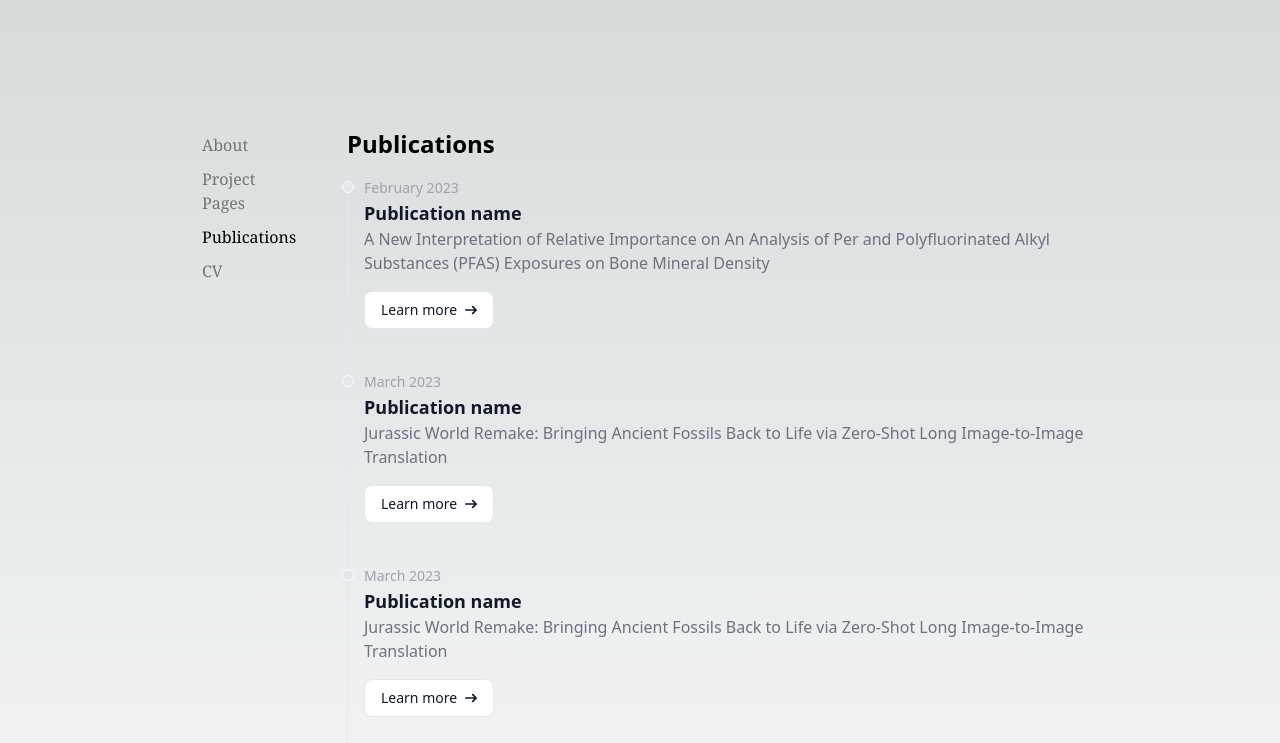
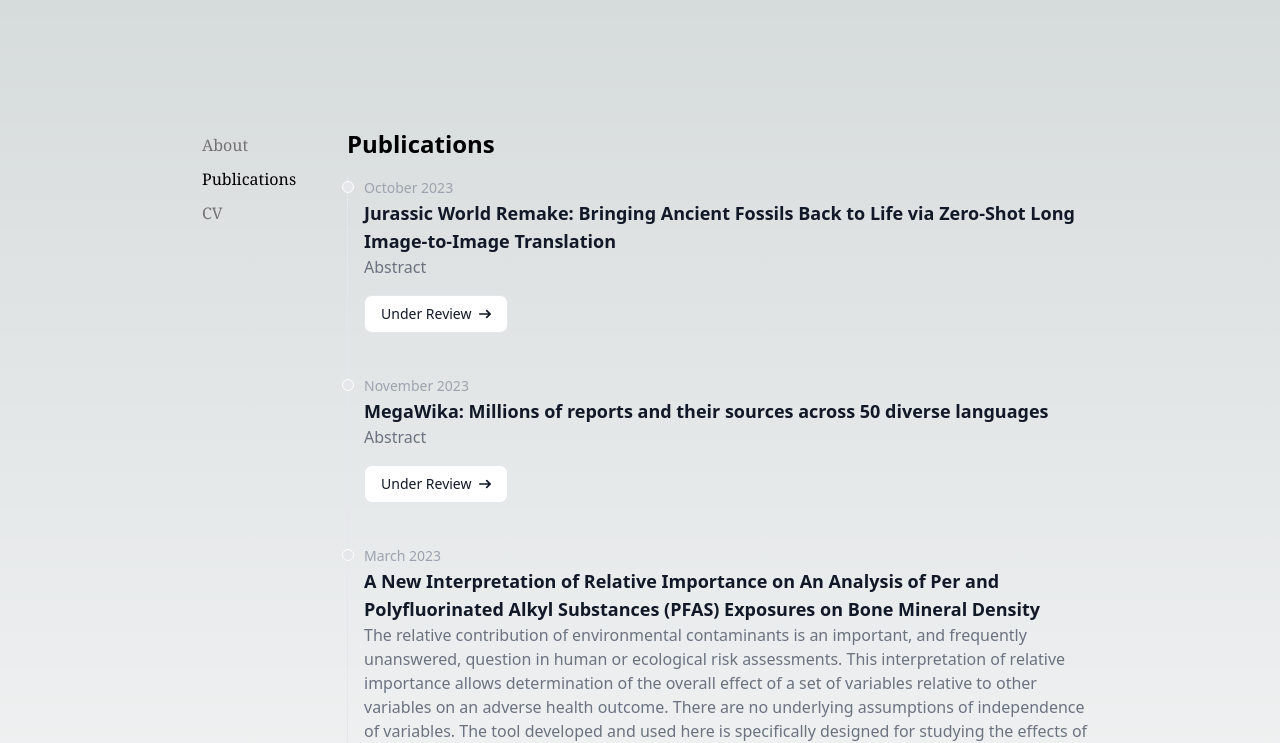
Before and after one commit to alexmartin1722/alexmartin1722.github.io, a Next.js app: page /publications in a window 1280 px wide. Shown: the top 743 px of the page. Built offline with nearby package versions, Linux system fonts and the light colour scheme.

Commit message:
fixed publications, removed projects

```diff
--- a/src/app/publications/page.tsx
+++ b/src/app/publications/page.tsx
@@ -3,25 +3,56 @@ export default function Publications() {
     <main className="flex-auto min-w-0 mt-6 md:mt-0 flex flex-col px-2 md:px-0">
       <h1 className="text-2xl mb-[15px] font-semibold"> Publications </h1>
       <ol className="relative border-l border-gray-200 dark:border-gray-700">
-        <li className="mb-10 ml-4">
+      <li className="mb-10 ml-4">
           <div className="absolute w-3 h-3 bg-gray-200 rounded-full mt-1.5 -left-1.5 border border-white dark:border-gray-900 dark:bg-gray-700"></div>
           <time className="mb-1 text-sm font-normal leading-none text-gray-400 dark:text-gray-500">
-            February 2023
+            October 2023
           </time>
           <h3 className="text-lg font-semibold text-gray-900 dark:text-white">
-            Publication name
+            Jurassic World Remake: Bringing Ancient Fossils Back to Life via
+            Zero-Shot Long Image-to-Image Translation
           </h3>
           <p className="mb-4 text-base font-normal text-gray-500 dark:text-gray-400">
-            A New Interpretation of Relative Importance on An Analysis of Per
-            and Polyfluorinated Alkyl Substances (PFAS) Exposures on Bone
-            Mineral Density
+            Abstract
           </p>
           <a
-            href="https://doi.org/10.3390/ijerph20054539"
-            target="_blank"
+            href="#"
             className="inline-flex items-center px-4 py-2 text-sm font-medium text-gray-900 bg-white border border-gray-200 rounded-lg hover:bg-gray-100 hover:text-blue-700 focus:z-10 focus:ring-4 focus:outline-none focus:ring-gray-200 focus:text-blue-700 dark:bg-gray-800 dark:text-gray-400 dark:border-gray-600 dark:hover:text-white dark:hover:bg-gray-700 dark:focus:ring-gray-700"
           >
-            Learn more
+            Under Review
+            <svg
+              className="w-3 h-3 ml-2"
+              aria-hidden="true"
+              xmlns="http://www.w3.org/2000/svg"
+              fill="none"
+              viewBox="0 0 14 10"
+            >
+              <path
+                stroke="currentColor"
+                stroke-linecap="round"
+                stroke-linejoin="round"
+                stroke-width="2"
+                d="M1 5h12m0 0L9 1m4 4L9 9"
+              />
+            </svg>
+          </a>
+        </li>
+      <li className="mb-10 ml-4">
+          <div className="absolute w-3 h-3 bg-gray-200 rounded-full mt-1.5 -left-1.5 border border-white dark:border-gray-900 dark:bg-gray-700"></div>
+          <time className="mb-1 text-sm font-normal leading-none text-gray-400 dark:text-gray-500">
+            November 2023
+          </time>
+          <h3 className="text-lg font-semibold text-gray-900 dark:text-white">
+            MegaWika: Millions of reports and their sources across 50 diverse languages
+          </h3>
+          <p className="mb-4 text-base font-normal text-gray-500 dark:text-gray-400">
+            Abstract
+          </p>
+          <a
+            href="#"
+            className="inline-flex items-center px-4 py-2 text-sm font-medium text-gray-900 bg-white border border-gray-200 rounded-lg hover:bg-gray-100 hover:text-blue-700 focus:z-10 focus:ring-4 focus:outline-none focus:ring-gray-200 focus:text-blue-700 dark:bg-gray-800 dark:text-gray-400 dark:border-gray-600 dark:hover:text-white dark:hover:bg-gray-700 dark:focus:ring-gray-700"
+          >
+            Under Review
             <svg
               className="w-3 h-3 ml-2"
               aria-hidden="true"
@@ -45,85 +76,26 @@ export default function Publications() {
             March 2023
           </time>
           <h3 className="text-lg font-semibold text-gray-900 dark:text-white">
-            Publication name
+            A New Interpretation of Relative Importance on An Analysis of Per
+            and Polyfluorinated Alkyl Substances (PFAS) Exposures on Bone
+            Mineral Density
           </h3>
           <p className="mb-4 text-base font-normal text-gray-500 dark:text-gray-400">
-            Jurassic World Remake: Bringing Ancient Fossils Back to Life via
-            Zero-Shot Long Image-to-Image Translation
+            The relative contribution of environmental contaminants is an important, and frequently unanswered, question in human or ecological risk assessments.
+            This interpretation of relative importance allows determination of the overall effect of a set of variables relative to other variables on an adverse health outcome.
+            There are no underlying assumptions of independence of variables. The tool developed and used here is specifically designed for studying the effects of mixtures of chemicals
+            on a particular function of the human body. Methods: We apply the approach to estimate the contributions of total exposure to six PFAS
+            (perfluorodecanoic acid, perfluorohexane sulfonic acid, 2-(N-methyl-PFOSA) acetate, perfluorononanoic acid, perfluoroundecanoic acid and perfluoroundecanoic acid) to loss of bone mineral
+            density relative to other factors related to risk of osteoporosis and bone fracture, using data from subjects who participated in the US National Health Examination and Nutrition Surveys (NHANES) of
+            2013-2014. Results: PFAS exposures contribute to bone mineral density changes relative to the following variables: age, weight, height, vitamin D2 and D3, gender, race, sex hormone binding globulin, testosterone,
+            and estradiol. Conclusion: We note significant alterations to bone mineral density among more highly exposed adults and significant differences in effects between men and women.
           </p>
           <a
-            href="#"
+            href="https://doi.org/10.3390/ijerph20054539"
+            target="_blank"
             className="inline-flex items-center px-4 py-2 text-sm font-medium text-gray-900 bg-white border border-gray-200 rounded-lg hover:bg-gray-100 hover:text-blue-700 focus:z-10 focus:ring-4 focus:outline-none focus:ring-gray-200 focus:text-blue-700 dark:bg-gray-800 dark:text-gray-400 dark:border-gray-600 dark:hover:text-white dark:hover:bg-gray-700 dark:focus:ring-gray-700"
           >
-            Learn more
-            <svg
-              className="w-3 h-3 ml-2"
-              aria-hidden="true"
-              xmlns="http://www.w3.org/2000/svg"
-              fill="none"
-              viewBox="0 0 14 10"
-            >
-              <path
-                stroke="currentColor"
-                stroke-linecap="round"
-                stroke-linejoin="round"
-                stroke-width="2"
-                d="M1 5h12m0 0L9 1m4 4L9 9"
-              />
-            </svg>
-          </a>
-        </li>
-        <li className="mb-10 ml-4">
-          <div className="absolute w-3 h-3 bg-gray-200 rounded-full mt-1.5 -left-1.5 border border-white dark:border-gray-900 dark:bg-gray-700"></div>
-          <time className="mb-1 text-sm font-normal leading-none text-gray-400 dark:text-gray-500">
-            March 2023
-          </time>
-          <h3 className="text-lg font-semibold text-gray-900 dark:text-white">
-            Publication name
-          </h3>
-          <p className="mb-4 text-base font-normal text-gray-500 dark:text-gray-400">
-            Jurassic World Remake: Bringing Ancient Fossils Back to Life via
-            Zero-Shot Long Image-to-Image Translation
-          </p>
-          <a
-            href="#"
-            className="inline-flex items-center px-4 py-2 text-sm font-medium text-gray-900 bg-white border border-gray-200 rounded-lg hover:bg-gray-100 hover:text-blue-700 focus:z-10 focus:ring-4 focus:outline-none focus:ring-gray-200 focus:text-blue-700 dark:bg-gray-800 dark:text-gray-400 dark:border-gray-600 dark:hover:text-white dark:hover:bg-gray-700 dark:focus:ring-gray-700"
-          >
-            Learn more
-            <svg
-              className="w-3 h-3 ml-2"
-              aria-hidden="true"
-              xmlns="http://www.w3.org/2000/svg"
-              fill="none"
-              viewBox="0 0 14 10"
-            >
-              <path
-                stroke="currentColor"
-                stroke-linecap="round"
-                stroke-linejoin="round"
-                stroke-width="2"
-                d="M1 5h12m0 0L9 1m4 4L9 9"
-              />
-            </svg>
-          </a>
-        </li>
-        <li className="mb-10 ml-4">
-          <div className="absolute w-3 h-3 bg-gray-200 rounded-full mt-1.5 -left-1.5 border border-white dark:border-gray-900 dark:bg-gray-700"></div>
-          <time className="mb-1 text-sm font-normal leading-none text-gray-400 dark:text-gray-500">
-            March 2023
-          </time>
-          <h3 className="text-lg font-semibold text-gray-900 dark:text-white">
-            Publication name
-          </h3>
-          <p className="mb-4 text-base font-normal text-gray-500 dark:text-gray-400">
-            Jurassic World Remake: Bringing Ancient Fossils Back to Life via
-            Zero-Shot Long Image-to-Image Translation
-          </p>
-          <a
-            href="#"
-            className="inline-flex items-center px-4 py-2 text-sm font-medium text-gray-900 bg-white border border-gray-200 rounded-lg hover:bg-gray-100 hover:text-blue-700 focus:z-10 focus:ring-4 focus:outline-none focus:ring-gray-200 focus:text-blue-700 dark:bg-gray-800 dark:text-gray-400 dark:border-gray-600 dark:hover:text-white dark:hover:bg-gray-700 dark:focus:ring-gray-700"
-          >
-            Learn more
+            Paper
             <svg
               className="w-3 h-3 ml-2"
               aria-hidden="true"
--- a/src/components/sidebar.tsx
+++ b/src/components/sidebar.tsx
@@ -41,14 +41,14 @@ export default function NavBar() {
           >
             About
           </Link>
-          <Link
+          {/* <Link
             className={`transition-all hover:text-neutral-800 dark:hover:text-neutral-200 py-[5px] px-[10px] ${isActive(
               "/projects"
             )}`}
             href="/projects"
           >
             Project Pages
-          </Link>
+          </Link> */}
           <Link
             className={`transition-all hover:text-neutral-800 dark:hover:text-neutral-200 py-[5px] px-[10px] ${isActive(
               "/publications"
```
